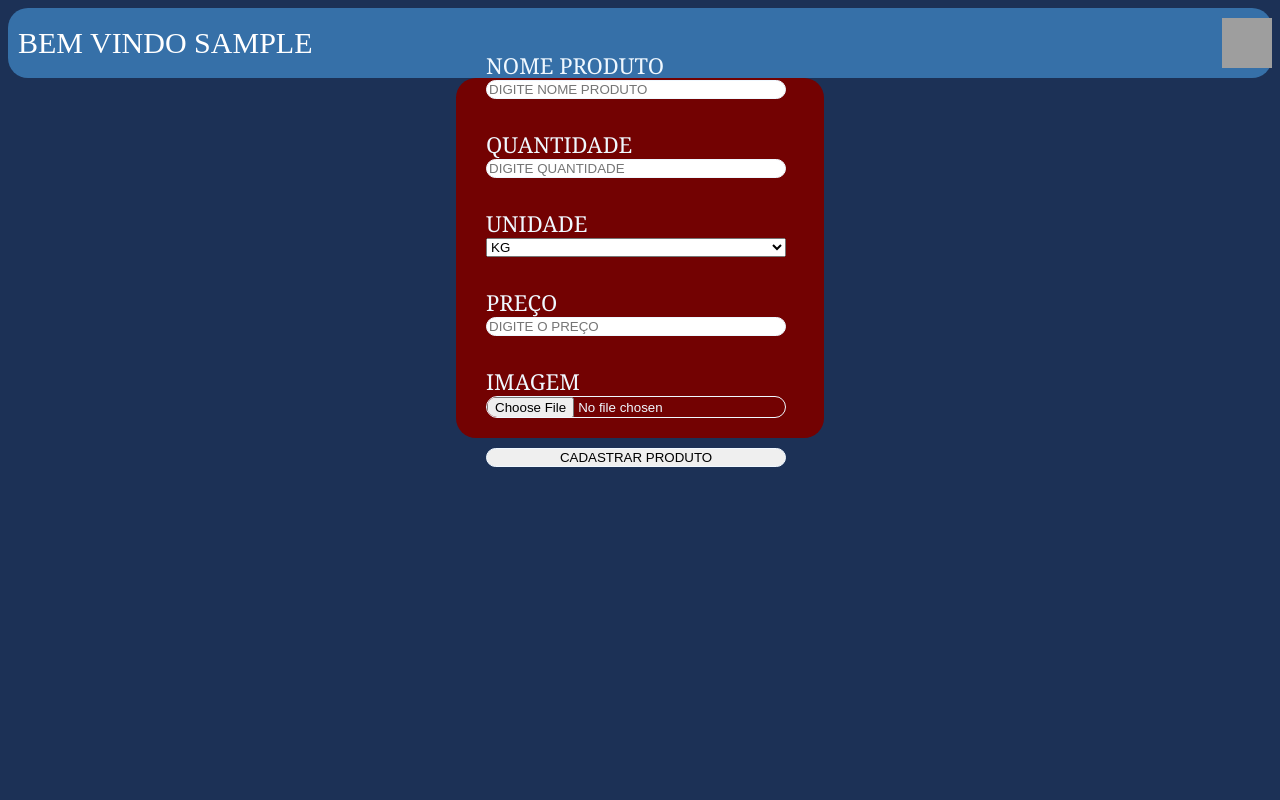
After one commit to Im0aK/PROJETOS_PHP, a PHP site: page /produto-cadastro.php in a window 1280 px wide. The commit adds this page. Run offline with PHP 8.4, Linux system fonts and the light colour scheme; the visitor is signed in with stand-in values (Sample User, id 1); grey boxes are pictures that could not be loaded.

Commit message:
COMMIT DO DIA
MUITAS COISAS FEITAS, AGORA TEMOS BOLO DE FUBÁ

```diff
--- a/mafia-do-pao/backoffice.php
+++ b/mafia-do-pao/backoffice.php
@@ -39,7 +39,7 @@ $nomeusuario = $_SESSION['nomeusuario'];
         <div class="menu">
 
 
-            <a href="usuario-cadastro.php"><spam class="tooltiptext">CADASTRAR USUÁRIO</spam><img src="icons/user-add.png"></a>
+            <a href="usuario-cadastro.php"><spam class="tooltiptext">CADASTRAR USUMÁRIO</spam><img src="icons/user-add.png"></a>
             <a href="usuario-lista.php"><spam class="tooltiptext">LISTAR USUÁRIO</spam><img src="icons/user-find.png"></a>
             <a href="produto-cadastro.php"><spam class="tooltiptext">CADASTRAR PRODUTO</spam><img src="icons/box.png"></a>
             <a href="produto-lista.php"><spam class="tooltiptext">LISTAR PRODUTO</spam><img src="icons/gantt.png"></a>
--- a/mafia-do-pao/css/estilo.css
+++ b/mafia-do-pao/css/estilo.css
@@ -1,11 +1,13 @@
 body{
-    background-color: #d97904;
+    background-color: #1c3156;
+
 }
 
 /* CONTAINER GLOBAL */
 .container-global{
     display: flex;
     justify-content: center;
+    background-color: #1c3156;
 
 }
 
@@ -43,7 +45,7 @@ body{
 .topo{
     display: flex;
     justify-content: space-between;
-    background-color: #730202;
+    background-color: #3670a8;
     height: 50px;
     width: auto;
     border-radius: 20px;
@@ -51,6 +53,7 @@ body{
 }
 
 .topo label{
+    margin-top: 8px;
     font-size: 30px;
     color: #ffffff;
 }
--- a/mafia-do-pao/login.php
+++ b/mafia-do-pao/login.php
@@ -4,7 +4,9 @@ session_start();
 
 
 
-include ("conectadb.php");
+include ('conectadb.php');
+
+
 
 if ($_SERVER['REQUEST_METHOD'] == 'POST') {
     $login = $_POST['txtlogin'];
--- /dev/null
+++ b/mafia-do-pao/produto-cadastro.php
@@ -0,0 +1,97 @@
+<?php
+include ('conectadb.php');
+include ('topo.php');
+
+//VAMOS CADASTAR O PRODUTO
+if($_SERVER['REQUEST_METHOD'] == 'POST' ){
+    $nomeproduto = $_POST['txtnome'];
+    $quantidade = $_POST['txtqtd'];
+    $unidade = $_POST['txtunidade'];
+    $preco = $_POST['txtpreco'];
+
+
+    //AJUSTANDO IMAGEM PARA O BANCO
+    if(isset($_FILES['imagem']) && $_FILES['imagem']['error'] === UPLOAD_ERR_OK){
+        $imagem_temp = $_FILES['imagem'] ['tmp_name'];
+        $imagem = file_get_contents($imagem_temp);
+
+        //CRIPTOGRAFIA IMAGEM EM BASE64
+        $imagem_base64 = base64_encode($imagem);
+
+
+
+    };
+//VERIFICA SE PÃO DE QUEIJO EXISTE
+$sql = "SELECT COUNT(pro_id) FROM tb_produtos WHERE pro_nome = '$nomeproduto'" ;
+$retorno = mysqli_query($link, $sql);
+$contagem = mysqli_fetch_array($retorno)[0];
+
+ if($contagem == 0){
+    $sql = "INSERT INTO tb_produtos(pro_nome, pro_quantidade, pro_unidade, pro_preco, pro_status, pro_imagem)
+    VALUES('$nomeproduto', $quantidade, '$unidade', $preco, '1', '$imagem_base64' )";
+    $retorno = mysqli_query($link, $sql);
+    echo"<script>window.alert('PRODUTO CADASTRADO');</script>";
+    echo"<script>window.location.href='produto-lista.php';</script>";
+
+        }
+else{
+    echo"<script>window.alert('PRODUTO JÁ EXISTENTE');</script>";
+}
+
+}
+
+
+?>
+
+<!DOCTYPE html>
+<html lang="pt-br">
+
+<head>
+    <meta charset="UTF-8">
+    <meta name="viewport" content="width=device-width, initial-scale=1.0">
+    <link rel="stylesheet" href="css/estilo.css">
+    <title>CADASTRO DE PRODUTOS</title>
+
+</head>
+
+<body>
+    <div class="container-global">
+        <form class="formulario" action="produto-cadastro.php" method="post">
+            <label>NOME PRODUTO</label>
+            <input type="text" name="txtnome" placeholder="DIGITE NOME PRODUTO" required>
+            <br>
+            <label>QUANTIDADE</label>
+            <input type="decimal" name="txtqtd" placeholder="DIGITE QUANTIDADE" required>
+            <br>
+
+            <label>UNIDADE</label>
+            <select name="txtunidade">
+                <option value="kg">KG</option>
+                <option value="gr">G</option>
+                <option value="un">UN</option>
+                <option value="lt">LT</option>
+            </select>
+            <br>
+
+            <label>PREÇO</label>
+            <input type="decimal" name="txtpreco" placeholder="DIGITE O PREÇO" required>
+            <br>
+            <label>IMAGEM</label>
+            <input type="file" name="imagem" id="imagem">
+
+            <br>
+            <input type="submit" value="CADASTRAR PRODUTO">
+
+        </form>
+
+
+
+
+
+    </div>
+
+
+
+</body>
+
+</html>
--- /dev/null
+++ b/mafia-do-pao/topo.php
@@ -0,0 +1,22 @@
+<?php
+session_start();
+$nomeusuario = $_SESSION['nomeusuario'];
+?>
+
+<div class="topo">
+        <?php
+        if ($nomeusuario != null){
+        ?>
+        <label class="perfil">BEM VINDO <?= strtoupper($nomeusuario)?></label>
+        <?php
+        }
+            else{
+                echo("<script>window.alert('USUÁRIO NÃO LOGADO');
+            window.location.href='login.php';</script>");
+            }
+            ?>
+
+
+
+            <a href="backoffice.php"> <img src="icons/porta.png.png" width="50px" height="50px"></a>
+        </div>
--- a/mafia-do-pao/usuario-cadastro.php
+++ b/mafia-do-pao/usuario-cadastro.php
@@ -1,6 +1,8 @@
 <?php
 
-include ("conectadb.php");
+include ('conectadb.php');
+include('topo.php');
+
 
 if ($_SERVER['REQUEST_METHOD'] == 'POST') {
     $login = $_POST['txtlogin'];
@@ -58,7 +60,6 @@ if ($_SERVER['REQUEST_METHOD'] == 'POST') {
 
 <body>
     <div class="container-global">
-    <a href="backoffice.php"><img src="icons/Navigation-left-01-256.png"  width="30" height="30"></a>
     <form class="formulario" action="usuario-cadastro.php" method="post">
             <label>LOGIN</label>
             <input type="text" name="txtlogin"  placeholder="DIGITE SEU LOGIN " required>
--- a/mafia-do-pao/usuario-lista.php
+++ b/mafia-do-pao/usuario-lista.php
@@ -1,5 +1,7 @@
 <?php
 include('conectadb.php');
+include('topo.php');
+
 // include('header.php');
 
 // CONSULTA USUARIOS CADASTRADOS
@@ -21,7 +23,6 @@ $status = '1';
     <title>LISTA DE USUARIOS</title>
 </head>
 <body>
-<a href="backoffice.php"><img src="icons/Navigation-left-01-256.png"  width="30" height="30"></a>
 
     <div class="container-listausuarios">
         <!-- FAZER DEPOIS DO ROLÊ -->
```
Also changed, not shown: other parts of mafia-do-pao/css/estilo.css (+43 -9 lines), mafia-do-pao/cliente-altera.php (+10 -3 lines), mafia-do-pao/cliente-cadastro.php (+3 -5 lines), mafia-do-pao/cliente-lista.php (+22 -3 lines), mafia-do-pao/usuario-altera.php (+5 -2 lines), mafia-do-pao/img/bolofuba.jfif (added).
